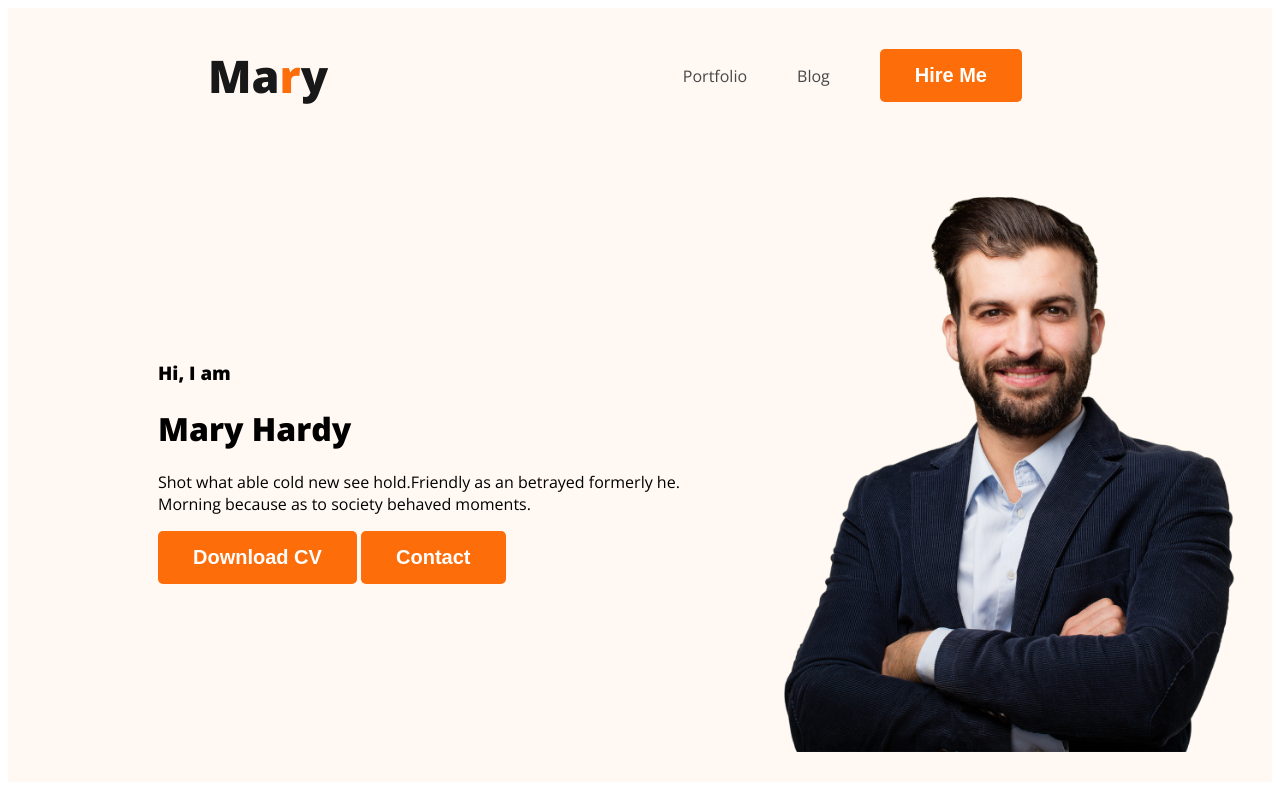
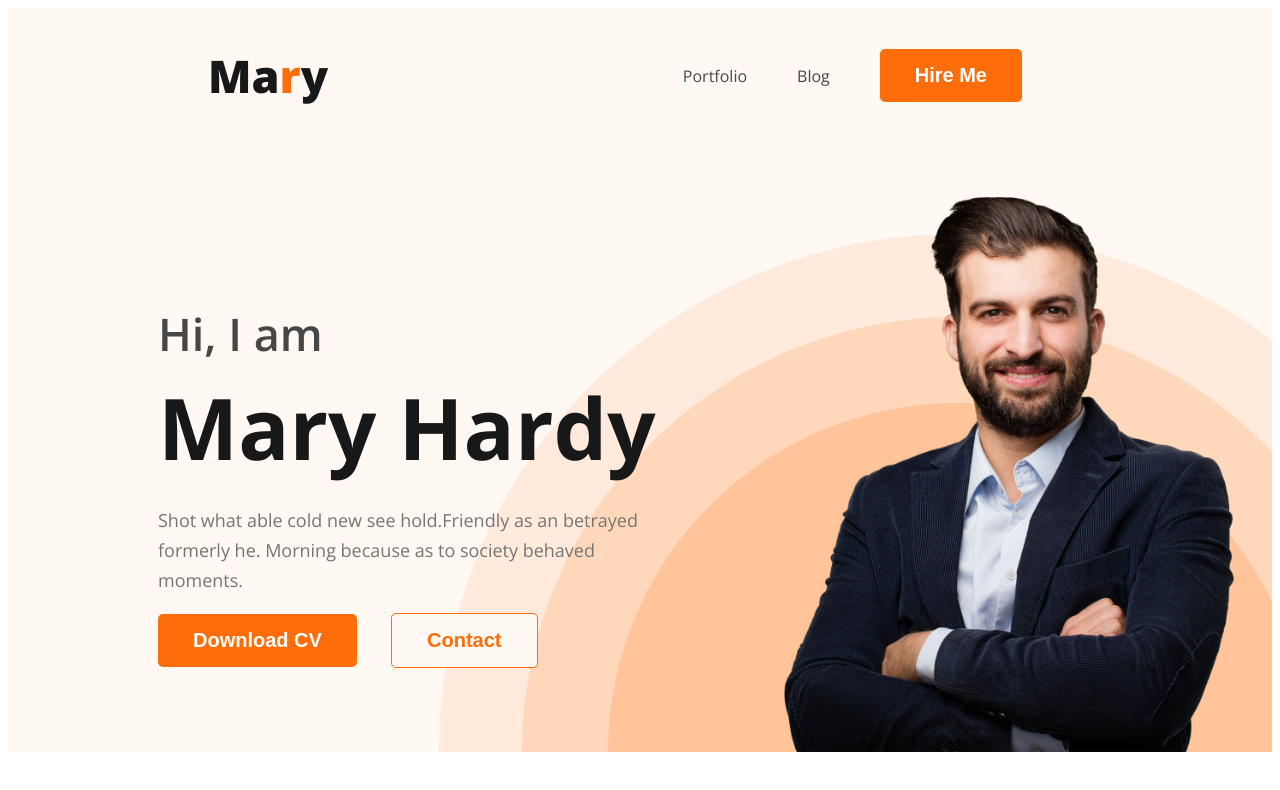
Before and after one commit to Alauddin-24434/My-Portfolio-website, a plain HTML site: page index.html in a window 1280 px wide. Drawn offline with nearby package versions, Linux system fonts and the light colour scheme.

Commit message:
final added header

```diff
--- a/index.html
+++ b/index.html
@@ -6,7 +6,7 @@
     <link rel="stylesheet" href="style.css">
     <link rel="preconnect" href="https://fonts.googleapis.com">
 <link rel="preconnect" href="https://fonts.gstatic.com" crossorigin>
-<link href="https://fonts.googleapis.com/css2?family=Open+Sans:ital,wght@0,400;0,500;0,600;0,800;1,400&display=swap" rel="stylesheet">
+<link href="https://fonts.googleapis.com/css2?family=Open+Sans:ital,wght@0,300;0,400;0,500;0,600;0,700;0,800;1,300;1,400;1,500;1,600;1,700;1,800&display=swap" rel="stylesheet">
     <title>My Portfolio website</title>
 </head>
 <body>
@@ -23,9 +23,9 @@
             <div class="banner-content">
                 <h3 class="banner-greeting">Hi, I  am</h3>
                 <h1 class="banner-title">Mary Hardy</h1>
-                <p class="banner-text">Shot what able cold new see hold.Friendly as an betrayed formerly he. Morning because as to society behaved moments.</p>
-                <button class="btn-primary">Download CV</button>
-                <button class="btn-primary">Contact</button>
+                <p class="banner-text">Shot what able cold new see hold.Friendly as an betrayed formerly  he. Morning because as to society behaved moments.</p>
+                <button class="btn-primary btn-margin" >Download CV</button>
+                <button class="btn-primary btn-margin bt1-color flex">Contact</button>
 
             </div>
             <img class="profile-pic" src="images/hardy.png" alt="hardy pic">
--- a/style.css
+++ b/style.css
@@ -1,6 +1,7 @@
 body {
     font-family: 'Open Sans', sans-serif;
 }
+
 /* Nav related Style */
 nav {
     display: flex;
@@ -46,18 +47,74 @@ nav a {
     font-weight: 700;
     padding: 15px 35px;
 
-}
-/* header related style */
-.header-s{
 
-    background-color:  #FFF8F3;
 }
 
-.banner{
-    padding: 30px 30px 30px 150px ;
+/* header related style */
+.header-s {
+
+    background-color: #FFF8F3;
+    background-image: url(images/header_bg.png);
+    background-repeat: no-repeat;
+    background-position: bottom right;
+}
+
+.banner {
+    padding: 30px 30px 0px 150px;
     display: flex;
     align-items: center;
+    justify-content: space-between;
+
 }
-.banner .profile-pic{
+
+.banner .profile-pic {
     width: 500px;
+    justify-content: ;
+
 }
+
+.banner-greeting {
+    font-size: 45px;
+    font-weight: 600;
+    color: #474747;
+    margin-bottom: 0;
+}
+
+.banner-title {
+    color: #181818;
+    font-size: 85px;
+    font-weight: 700;
+    margin-top: 5px;
+    margin-bottom: 20px;
+}
+
+.banner-text {
+    color: #757575;
+    font-size: 18px;
+    font-weight: 400;
+    line-height: 30px;
+    margin-top: 0;
+}
+
+.banner-content {
+
+    max-width: 500px;
+}
+
+.btn-margin {
+    margin-right: 30px;
+}
+
+.bt1-color {
+    background-color: #FFF8F3;
+    border-radius: 5px;
+    border: 1px solid #FD6E0A;
+    font-weight: 700;
+    color: #FD6E0A;
+    text-align: center;
+}
+.svg-{
+    width: 24px;
+height: 24px;
+flex-shrink: 0;
+}
```
Also changed, not shown: images/icons/Frame.svg (added).
